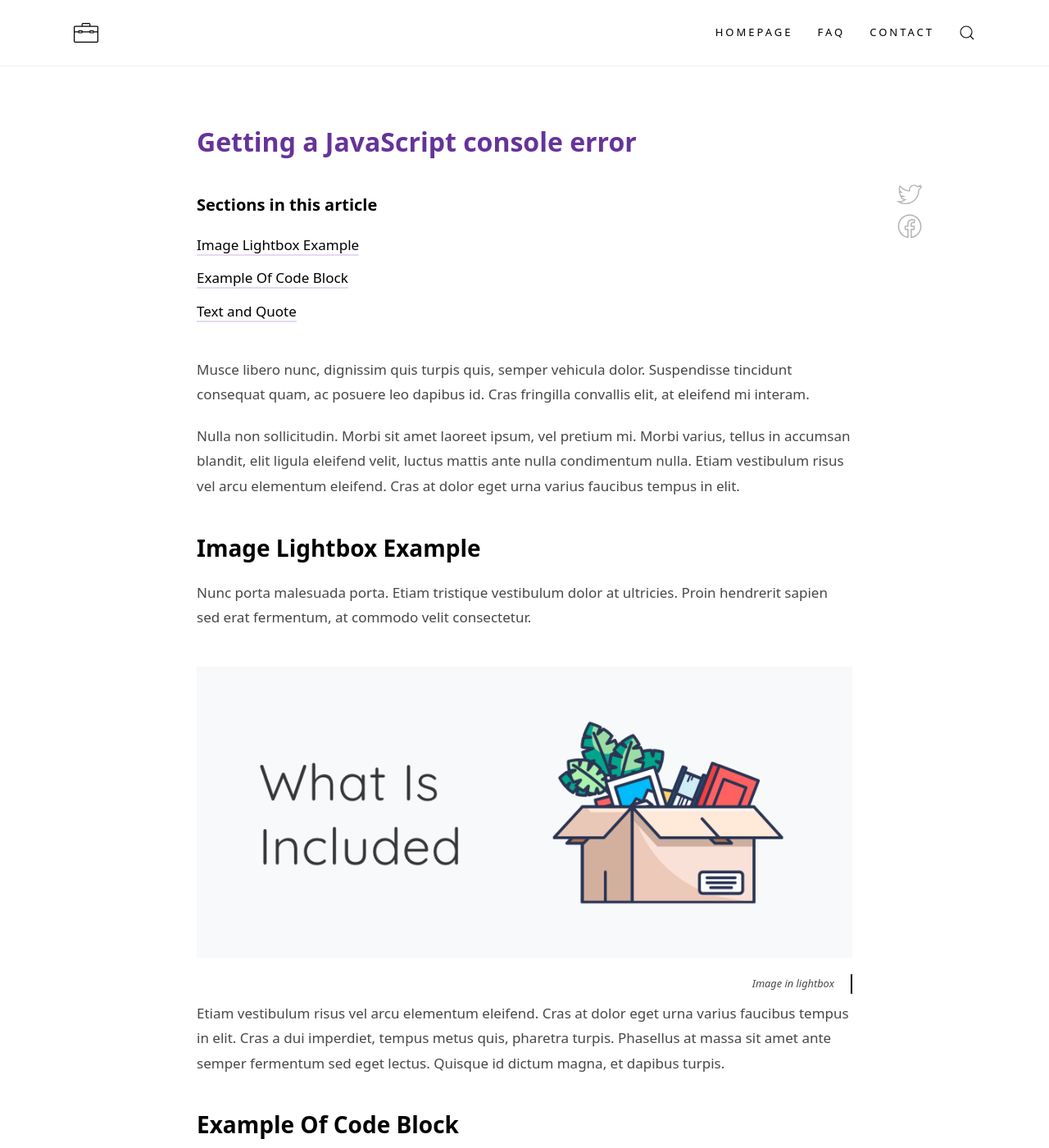
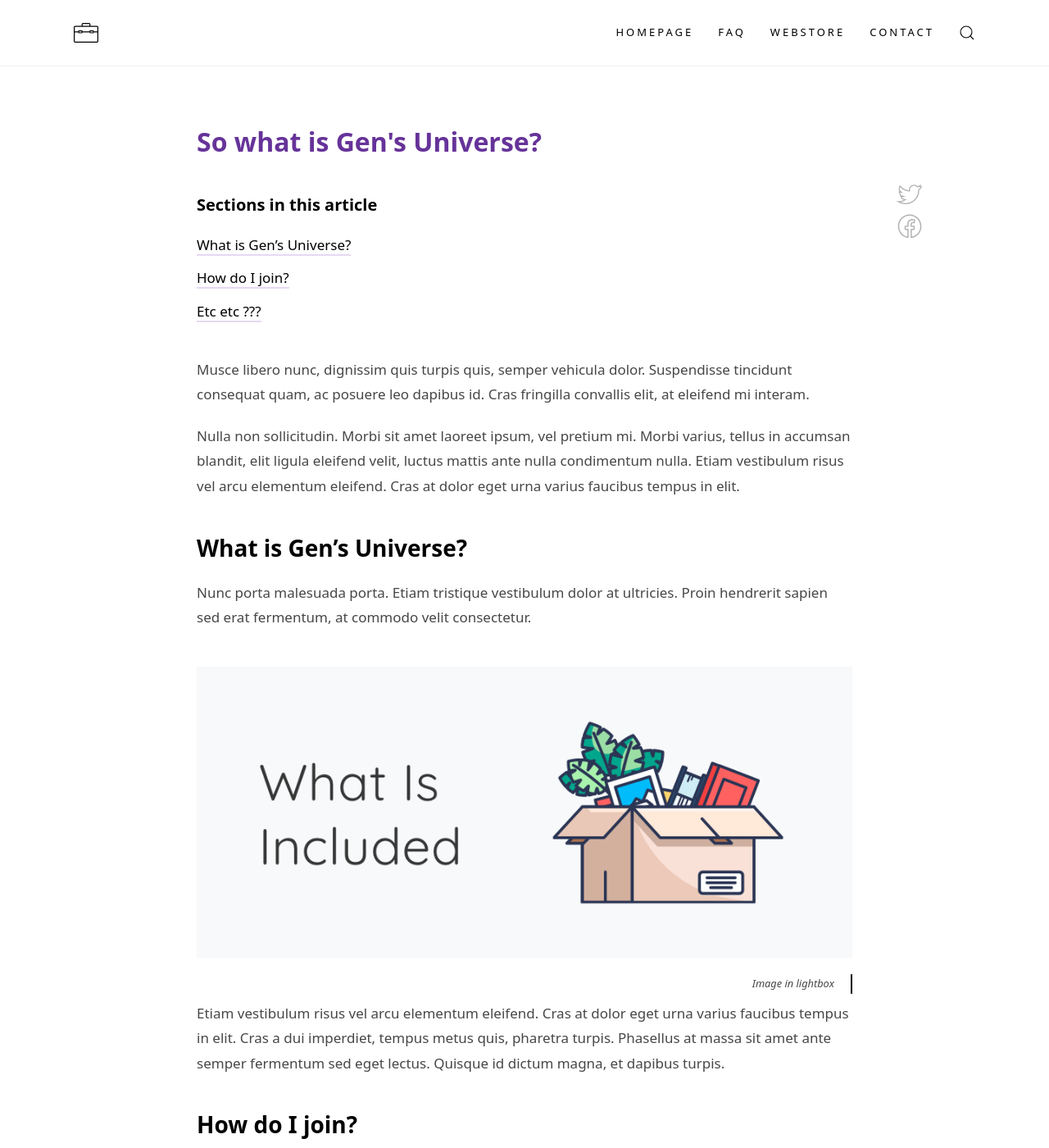
Before and after one commit to GenSecrets/docs, a Jekyll site: the page built from _posts/2020-06-05-getting-started.md, in a window 1280 px wide and 1400 px high. Shown: the whole window at 82% size. Built offline with Jekyll 4.4.1, drawn with Linux system fonts in a browser that asks for light colours; some of the changed text lies outside the part shown.

Commit message:
Update navigation and favicons, edit first post

````diff
--- a/_config.yml
+++ b/_config.yml
@@ -27,15 +27,15 @@ author:
     name:           GenSecrets
     email:          mailto:GenSecrets@gen.run
     website:        https://gen.run
-    facebook:       https://www.facebook.com/
+    facebook:
     flickr:
     dribbble:
-    github:         https://github.io/
+    github:         https://github.io/gensecrets
     googleplus:
-    instagram:      https://www.instagram.com/
+    instagram:      https://www.instagram.com/gensecrets
     linkedin:
     pinterest:
-    twitter:        https://twitter.com/
+    twitter:        https://twitter.com/gensecrets
     vimeo:          https://vimeo.com/
     youtube:
 
--- a/_data/navigation_footer.yml
+++ b/_data/navigation_footer.yml
@@ -1,10 +1,12 @@
 # Footer navigation links
-
 - title: Homepage
   url: /
 
 - title: Faq
   url: /faq/
 
+- title: Webstore
+  url: https://mcstore.gen.run/
+
 - title: Contact
   url: /contact/
--- a/_data/navigation_header.yml
+++ b/_data/navigation_header.yml
@@ -5,5 +5,8 @@
 - title: Faq
   url: /faq/
 
+- title: Webstore
+  url: https://mcstore.gen.run/
+
 - title: Contact
   url: /contact/
--- a/_includes/head.html
+++ b/_includes/head.html
@@ -5,7 +5,7 @@
   {% seo %}
   <meta property="og:image" content="{% if site.brand.image contains 'http' %}{{ site.brand.image }}{% else %}{{ site.post_assets | absolute_url }}{{ site.brand.image }}{% endif %}"/>
   <link rel="stylesheet" href="{{ "/assets/css/main.css" | relative_url }}">
-  <link rel="shortcut icon" type="image/png" href="{{ "assets/img/favicon.png" | relative_url }}" >
+  <link rel="shortcut icon" type="image/png" href="{{ "/assets/img/favicon.png" | relative_url }}" >
   <link rel="alternate" type="application/rss+xml" title="{{ site.title | escape }}" href="{{ "/feed.xml" | relative_url }}">
   <script src="{{ "/assets/js/main.js" | relative_url }}"></script>
   {% if jekyll.environment == 'production' and site.google_analytics %}
--- a/_posts/2017-05-25-post7.md
+++ b/_posts/2020-06-05-getting-started.md
@@ -1,9 +1,9 @@
 ---
 layout: post
-title: Getting a JavaScript console error
-categories: [Troubleshooting]
+title: So what is Gen's Universe?
+categories: [About Gen's Universe]
 tags: featured
-author: John Black
+author: GenSecrets
 ---
 
 #### Sections in this article
@@ -15,14 +15,14 @@ Musce libero nunc, dignissim quis turpis quis, semper vehicula dolor. Suspendiss
 
 Nulla non sollicitudin. Morbi sit amet laoreet ipsum, vel pretium mi. Morbi varius, tellus in accumsan blandit, elit ligula eleifend velit, luctus mattis ante nulla condimentum nulla. Etiam vestibulum risus vel arcu elementum eleifend. Cras at dolor eget urna varius faucibus tempus in elit.
 
-## Image Lightbox Example
+## What is Gen's Universe?
 Nunc porta malesuada porta. Etiam tristique vestibulum dolor at ultricies. Proin hendrerit sapien sed erat fermentum, at commodo velit consectetur.
 
 {% include image.html img="image1.png" style="wide" lightbox="true" alt="Alt for image" caption="Image in lightbox" %}
 
 Etiam vestibulum risus vel arcu elementum eleifend. Cras at dolor eget urna varius faucibus tempus in elit. Cras a dui imperdiet, tempus metus quis, pharetra turpis. Phasellus at massa sit amet ante semper fermentum sed eget lectus. Quisque id dictum magna, et dapibus turpis.
 
-## Example Of Code Block
+## How do I join?
 In accumsan lacus ac neque maximus dictum. Phasellus eleifend leo id mattis bibendum. Curabitur et purus turpis. Vestibulum ante ipsum primis in faucibus orci luctus et ultrices posuere cubilia Curae;
 
 ```html
@@ -36,7 +36,7 @@ In accumsan lacus ac neque maximus dictum. Phasellus eleifend leo id mattis bibe
 </head>
 ```
 
-## Text and Quote
+## Etc etc ???
 Cras at dolor eget urna varius faucibus tempus in elit. Cras a dui imperdiet, tempus metus quis, pharetra turpis. Phasellus at massa sit amet ante semper fermentum sed eget lectus. Quisque id dictum magna turpis.
 
 > Etiam vestibulum risus vel arcu elementum eleifend. Cras at dolor eget urna varius faucibus tempus in elit. Cras a dui imperdiet
````
